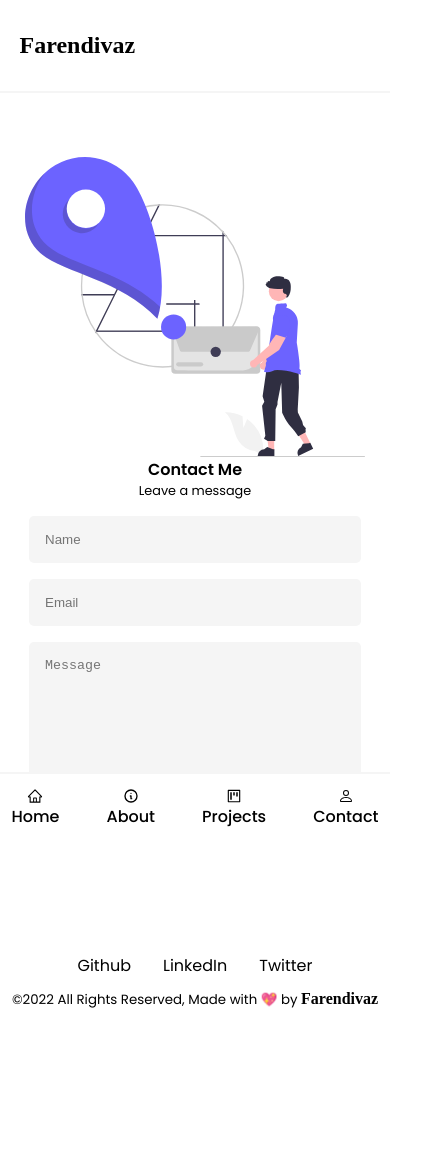
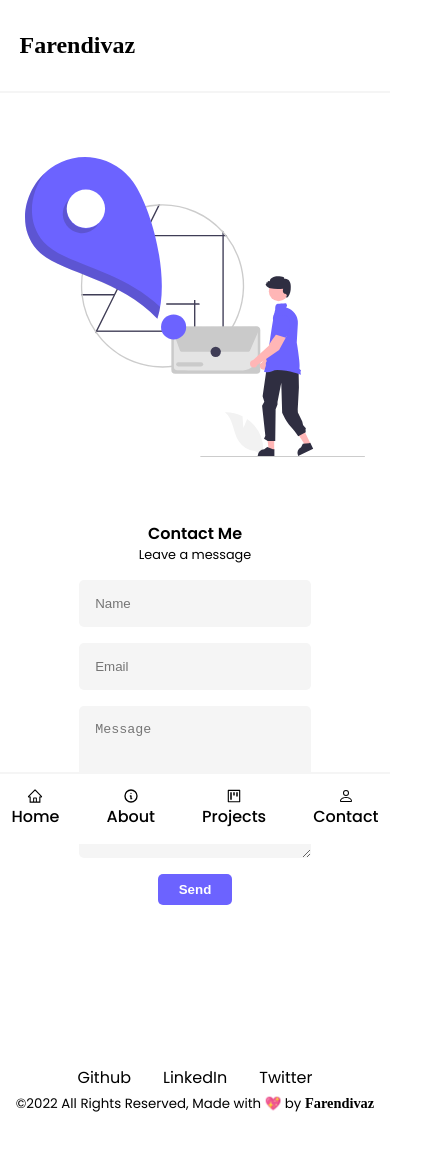
Before and after one commit to farendivaz/farendivaz.live, a React (Create React App) app: page /contact in a window 390 px wide. Shown: the top 1150 px of the page, 445 px wide, since content can reach past the window. Built offline with nearby package versions, Linux system fonts and the light colour scheme; a web font is replaced by a local one.

Commit message:
fix responsive contact component

```diff
--- a/src/components/Contact.jsx
+++ b/src/components/Contact.jsx
@@ -83,7 +83,7 @@ const Wrapper = styled.main`
 `;
 
 const ContactWrapper = styled.section`
-  width: 500px;
+  width: 40%;
   background-color: #fff;
   margin: 0;
   form {
@@ -111,12 +111,15 @@ const ContactWrapper = styled.section`
     cursor: pointer;
   }
   @media screen and (max-width: 960px) {
+    width: 80%;
+    margin: 4rem auto 0 auto;
     input,
     textarea {
-      width: 60%;
+      width: 80%;
       margin: auto;
     }
     button {
+      width: 30%;
       align-self: center;
     }
     h4,
--- a/src/components/Footer.js
+++ b/src/components/Footer.js
@@ -3,7 +3,7 @@ import styled from "styled-components";
 
 const Footer = () => {
   return (
-    <>
+    <FooterContainer>
       <FooterWrapper>
         <Link href="https://github.com/farendivaz" target="_blank">
           Github
@@ -24,12 +24,24 @@ const Footer = () => {
           <Name>Farendivaz</Name>
         </small>
       </Copyright>
-    </>
+    </FooterContainer>
   );
 };
 
-const FooterWrapper = styled.footer`
-  margin: 7rem auto 0 auto;
+const FooterContainer = styled.footer`
+  position: relative;
+  bottom: 0;
+  width: 100%;
+  margin: 3rem auto 0.2rem auto;
+  @media screen and (max-width: 960px) {
+    position: relative;
+    bottom: 0;
+    width: 100%;
+    margin: 0 auto;
+  }
+`;
+const FooterWrapper = styled.nav`
+  margin: 10rem auto 0 auto;
   text-align: center;
 `;
 const Link = styled.a`
@@ -44,12 +56,12 @@ const Link = styled.a`
 
 const Name = styled.span`
   font-family: "Grape Nuts", cursive;
-  font-size: 1rem;
+  font-size: 0.9rem;
   font-weight: bold;
 `;
 
 const Copyright = styled.section`
   text-align: center;
-  margin: 0.5rem auto 1rem auto;
+  margin: 0 auto;
 `;
 export default Footer;
--- a/src/components/NavbarBottom.js
+++ b/src/components/NavbarBottom.js
@@ -52,7 +52,7 @@ const NavBottom = styled.nav`
   gap: 1.5rem;
   font-weight: 500;
   font-size: ${(props) => (props.icons ? "1.3rem" : "1.1rem")};
-  margin: 5rem auto 0 auto;
+  margin: 1rem auto 0 auto;
   position: sticky;
   bottom: 0;
   a {
```
